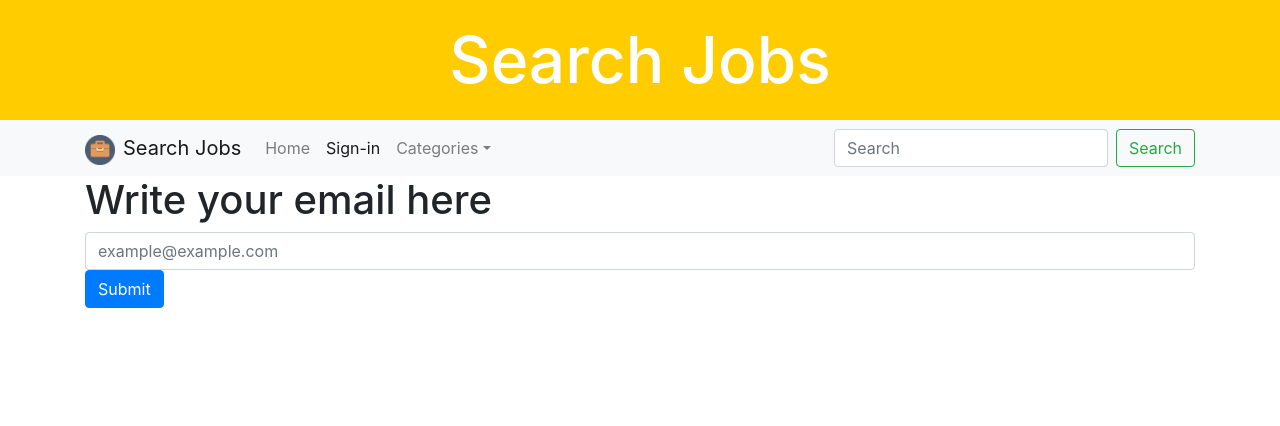
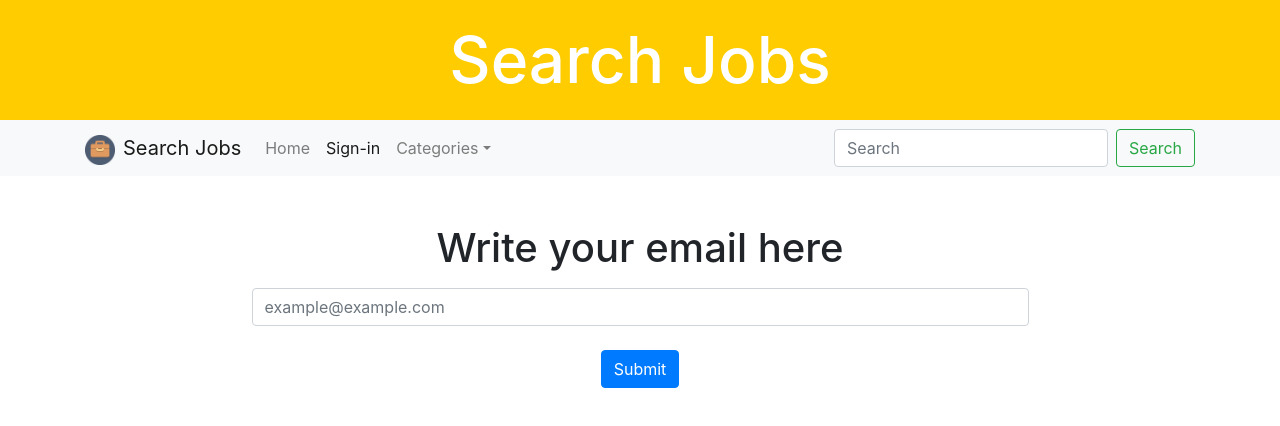
Before and after one commit to lunisel/Strive-Homework-M7D3, a React (Create React App) app: page /profile in a window 1280 px wide. Shown: the top 426 px of the page. Built offline with nearby package versions, Linux system fonts and the light colour scheme.

Commit message:
remove favourites

```diff
--- a/src/App.css
+++ b/src/App.css
@@ -74,7 +74,7 @@ a.category-link:hover{
 /* CARDS */
 div.card.card-main{
     width: 100%;
-    height: 100%;
+    height: 15rem;
     display: flex;
     flex-direction: column;
     border: solid 1px rgba(0, 0, 0, 0.219);
@@ -107,3 +107,16 @@ div.card.card-main{
       display: flex;
       justify-content: center;
   }
+
+  /*------------------------------- PROFILE CSS LOGIN------------------------------ */
+
+  .login-cont{
+    width: 70%;
+    height: fit-content;
+    display: flex;
+    flex-direction: column;
+    align-items: center;
+    justify-content: center;
+    margin: 0;
+    padding-top: 3rem;
+  }
--- a/src/components/DetailPage/Details.jsx
+++ b/src/components/DetailPage/Details.jsx
@@ -9,8 +9,8 @@ const mapStateToProps = (state) => ({
 });
 
 const mapDispatchToProps = (dispatch) => ({
-    addToFavourites: (job) => dispatch(addToFavouritesAction(job)),
-  });
+  addToFavourites: (job) => dispatch(addToFavouritesAction(job)),
+});
 
 const Details = (props) => {
   return (
@@ -28,7 +28,14 @@ const Details = (props) => {
           <p>Job type: {props.job.job_type}</p>
           {props.job.salary !== "" ? <p>Salary: {props.job.salary}</p> : <></>}
           {props.email ? (
-            <Button onClick={()=> props.addToFavourites(props.job)}>Add to favourites</Button>
+            <Button
+              onClick={() => {
+                props.addToFavourites(props.job);
+                alert("Added to favourites!");
+              }}
+            >
+              Add to favourites
+            </Button>
           ) : (
             <p
               className="btn btn-light"
@@ -43,4 +50,7 @@ const Details = (props) => {
   );
 };
 
-export default connect(mapStateToProps,mapDispatchToProps)(withRouter(Details));
+export default connect(
+  mapStateToProps,
+  mapDispatchToProps
+)(withRouter(Details));
--- a/src/components/Homepage/Homepage.jsx
+++ b/src/components/Homepage/Homepage.jsx
@@ -22,8 +22,8 @@ class Homepage extends Component {
         console.log(this.state);
         this.setState({
           ...this.state,
-            isLoading: false
-        })
+          isLoading: false,
+        });
       } else {
         console.log("error");
       }
@@ -39,11 +39,12 @@ class Homepage extends Component {
   render() {
     return (
       <Container>
-        {this.state.isLoading ? <Loading/> : (<div className="home-cont">
-          <JobList
-            jobs={this.state.jobs}
-          />
-          <div className="prev-next-cont my-2">
+        {this.state.isLoading ? (
+          <Loading />
+        ) : (
+          <div className="home-cont">
+            <JobList jobs={this.state.jobs} />
+            {/* <div className="prev-next-cont my-2">
               <div
                 className="prev mr-2"
                 onClick={() => this.getJobs(`limit=18&skip=0`)}
@@ -55,9 +56,10 @@ class Homepage extends Component {
                 onClick={() => this.getJobs("limit=18&skip=18")}
               >
                 <BsArrowRight style={{ fontSize: "2rem" }} />
+              </div>}
+            </div> */}
           </div>
-          </div>
-        </div>)}
+        )}
       </Container>
     );
   }
--- a/src/components/Homepage/JobList.jsx
+++ b/src/components/Homepage/JobList.jsx
@@ -8,7 +8,7 @@ const JobList = (props) => {
       <Row>
         {props.jobs &&
           props.jobs.map((j) => (
-            <Col xs={12} md={3} lg={2} className="mt-3" key={props.jobs._id}>
+            <Col xs={12} md={3} className="mt-3" key={props.jobs._id}>
               <SingleJob
                 job={j}
               />
--- a/src/components/Profile/Profile.jsx
+++ b/src/components/Profile/Profile.jsx
@@ -1,7 +1,7 @@
 import { useState } from "react";
 import { Button, Col, Container, Form, Row } from "react-bootstrap";
 import { connect } from "react-redux";
-import { setUserAction } from "../../actions";
+import { removeFromFavouritesAction, setUserAction } from "../../actions";
 
 const mapStateToProps = (state) => ({
   email: state.user.email,
@@ -10,6 +10,7 @@ const mapStateToProps = (state) => ({
 
 const mapDispatchToProps = (dispatch) => ({
   setUser: (email) => dispatch(setUserAction(email)),
+  removeFavourites: (index) => dispatch(removeFromFavouritesAction(index)),
 });
 
 const Profile = (props) => {
@@ -22,25 +23,37 @@ const Profile = (props) => {
             <h1>Your Favourites</h1>
             <p>{props.email}</p>
             <Row>
-              {props.favourite?.map((j) => (
-                <Col md={4}>
+              {props.favourite?.map((j, i) => (
+                <Col md={4} className="card p-2" key={i}>
                   <h3>{j.title}</h3>
-                  <p>{j.company}</p>
+                  <p>{j.company_name}</p>
+                  <Button
+                    variant="danger"
+                    onClick={() => {
+                      props.removeFavourites(i);
+                      alert("Removed!");
+                    }}
+                  >
+                    Remove
+                  </Button>
                 </Col>
               ))}
             </Row>
           </div>
         </Container>
       ) : (
-        <Container>
+        <Container className="d-flex justify-content-center">
           <div className="login-cont">
             <h1>Write your email here</h1>
             <Form.Control
               type="text"
               placeholder="example@example.com"
               onChange={(e) => setEmail(e.currentTarget.value)}
+              className="my-2"
             />
-            <Button onClick={() => props.setUser(email)}>Submit</Button>
+            <Button onClick={() => props.setUser(email)} className="mt-3">
+              Submit
+            </Button>
           </div>
         </Container>
       )}
--- a/src/reducers/index.js
+++ b/src/reducers/index.js
@@ -28,7 +28,7 @@ const mainReducer = (state = initialState, action) => {
               ...state,
               user:{
                 ...state.user,
-                favourite: state.user.favourite.filter((job)=> job._id !== action.payload)
+                favourite: state.user.favourite.filter((job, i)=> i !== action.payload)
               }
             }
             case "ADD_SELECTED_JOB":
```
Lines whose indentation alone changed are shown as unchanged.
